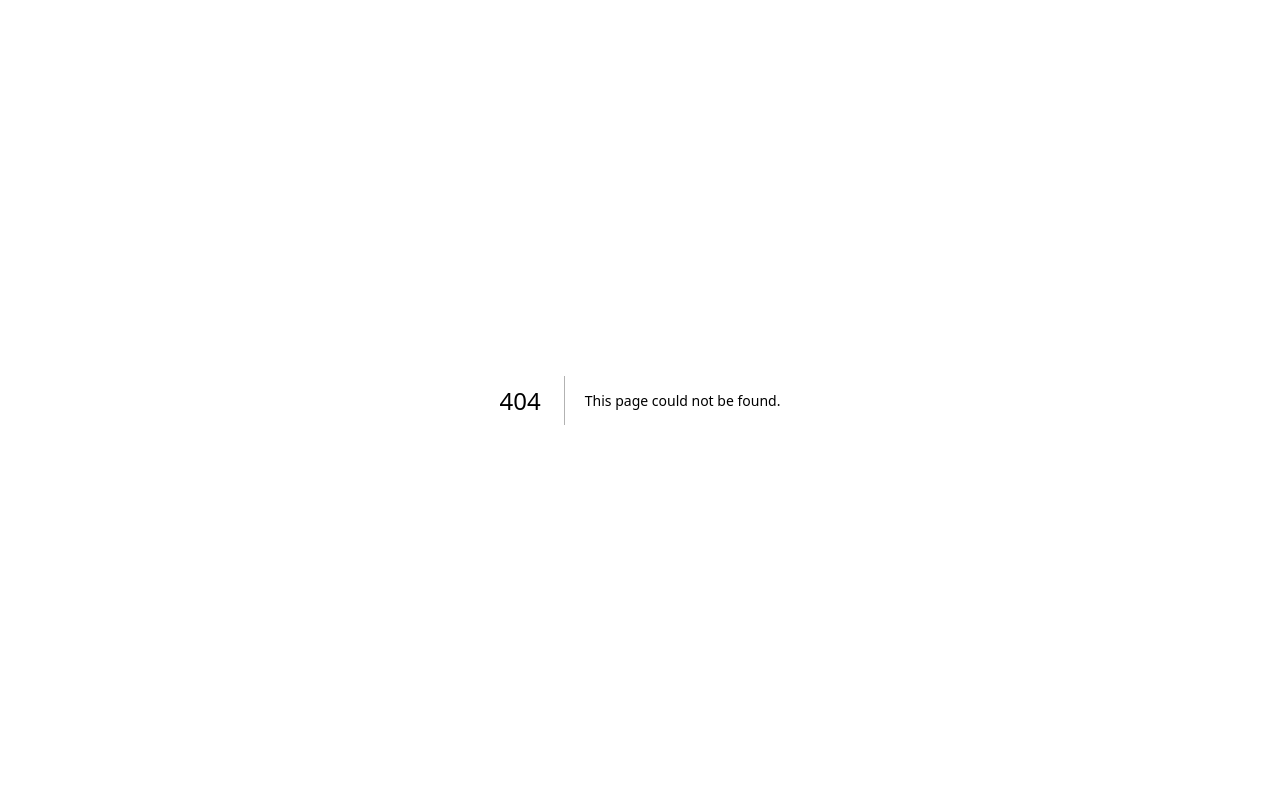
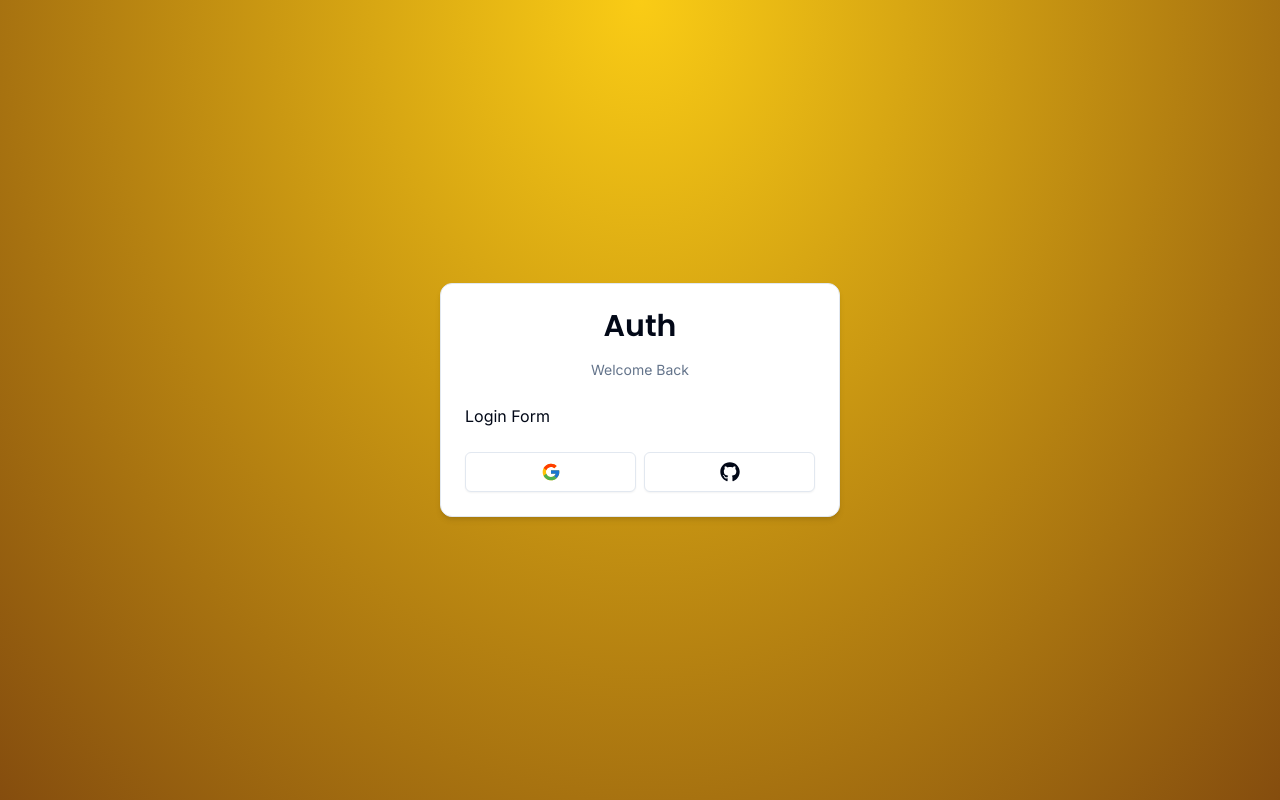
Before and after one commit to ForkingAwesome/stellock-main, a Next.js app in the folder client/: page /auth/login in a window 1280 px wide. Before the commit this address had no page. Built offline with nearby package versions, Linux system fonts and the light colour scheme.

Commit message:
add:card

```diff
--- /dev/null
+++ b/client/app/auth/layout.tsx
@@ -0,0 +1,13 @@
+const AuthLayout = ({
+    children
+}: {
+    children: React.ReactNode
+}) => {
+    return (
+      <div className="h-full flex items-center justify-center bg-[radial-gradient(ellipse_at_top,_var(--tw-gradient-stops))] from-yellow-400 to-yellow-800">
+        {children}
+      </div>
+    );
+}
+
+export default AuthLayout
--- /dev/null
+++ b/client/app/auth/login/page.tsx
@@ -0,0 +1,9 @@
+import { LoginForm } from "@/components/auth/login-form";
+
+const LoginPage = () => {
+    return(
+        <LoginForm />
+    )
+}
+
+export default LoginPage
--- a/client/app/globals.css
+++ b/client/app/globals.css
@@ -1,6 +1,12 @@
 @tailwind base;
 @tailwind components;
 @tailwind utilities;
+
+html,
+body,
+:root {
+  height: 100%;
+}
 
 @layer base {
   :root {
--- a/client/app/page.tsx
+++ b/client/app/page.tsx
@@ -1,7 +1,32 @@
 import { Button } from "@/components/ui/button";
+import { LoginButton } from "@/components/auth/login-button";
+import { cn } from "@/lib/utils";
+import { Poppins } from "next/font/google";
+
+const font = Poppins({
+  subsets: ["latin"],
+  weight: ["600"],
+});
 
 export default function Home() {
   return (
-    <Button size="lg">Click</Button>
+    <main className="flex h-full flex-col items-center justify-center bg-[radial-gradient(ellipse_at_top,_var(--tw-gradient-stops))] from-yellow-400 to-yellow-800">
+      <div className="space-y-6 text-center">
+        <h1
+          className={cn(
+            "text-6xl font-semibold text-white drop-shadow-md",
+            font.className
+          )}
+        >
+          Auth
+        </h1>
+        <p className="text-white text-lg">A simple authentication service</p>
+        <LoginButton>
+          <Button variant="secondary" size="lg">
+            Sign In
+          </Button>
+        </LoginButton>
+      </div>
+    </main>
   );
 }
--- /dev/null
+++ b/client/components/auth/card-wrapper.tsx
@@ -0,0 +1,40 @@
+"use client";
+
+import {
+  Card,
+  CardContent,
+  CardFooter,
+  CardHeader,
+} from "@/components/ui/card";
+import { Header } from "@/components/auth/header";
+import { Social } from "@/components/auth/social";
+
+interface CardWrapperProps {
+  children: React.ReactNode;
+  headerLabel: string;
+  backButtonLabel: string;
+  backButtonHref: string;
+  showSocial?: boolean;
+}
+
+export const CardWrapper = ({
+  children,
+  headerLabel,
+  backButtonLabel,
+  backButtonHref,
+  showSocial,
+}: CardWrapperProps) => {
+  return (
+    <Card className="w-[400px] shadow-md">
+      <CardHeader>
+        <Header label={headerLabel} />
+      </CardHeader>
+      <CardContent>{children}</CardContent>
+      {showSocial && (
+        <CardFooter>
+          <Social />
+        </CardFooter>
+      )}
+    </Card>
+  );
+};
--- /dev/null
+++ b/client/components/auth/header.tsx
@@ -0,0 +1,26 @@
+import { Poppins } from "next/font/google";
+import { cn } from "@/lib/utils";
+
+const font = Poppins({
+    subsets: ["latin"],
+    weight: ["600"],
+});
+
+interface HeaderProps {
+    label: string;
+}
+
+export const Header = ({
+    label,
+}: HeaderProps) => {
+    return (
+        <div className="w-full flex flex-col gap-y-4 items-center justify-center">
+            <h1 className={cn(
+                "text-3xl font-semibold", font.className
+            )}>
+                Auth
+            </h1>
+            <p className="text-muted-foreground text-sm">{label}</p>
+        </div>
+    )
+}
--- /dev/null
+++ b/client/components/auth/login-button.tsx
@@ -0,0 +1,32 @@
+"use client";
+
+import { useRouter } from "next/navigation";
+
+interface LoginButtonProps {
+  children: React.ReactNode;
+  mode?: "modal" | "redirect";
+  asChild?: boolean;
+}
+
+export const LoginButton = ({
+  children,
+  mode = "redirect",
+  asChild,
+}: LoginButtonProps) => {
+
+  const router = useRouter();
+
+  const onClick = () => {
+    router.push("/auth/login");
+  };
+
+  if (mode === "modal") {
+    return <span>Todo</span>;
+  }
+
+  return (
+    <span onClick={onClick} className="cursor-pointer">
+      {children}
+    </span>
+  );
+};
--- /dev/null
+++ b/client/components/auth/login-form.tsx
@@ -0,0 +1,5 @@
+import { CardWrapper } from "./card-wrapper";
+
+export const LoginForm = () => {
+    return (<CardWrapper headerLabel="Welcome Back" backButtonLabel="Don't have an account?" backButtonHref="/auth/register" showSocial>Login Form</CardWrapper>);
+}
--- /dev/null
+++ b/client/components/auth/social.tsx
@@ -0,0 +1,28 @@
+"use client";
+
+import { FcGoogle } from "react-icons/fc";
+import { FaGithub } from "react-icons/fa";
+import { Button } from "@/components/ui/button";
+
+export const Social = () => {
+    return (
+      <div className="flex items-center w-full gap-x-2">
+        <Button
+          size="lg"
+          className="w-full"
+          variant="outline"
+          onClick={() => {}}
+        >
+          <FcGoogle className="w-5 h-5" />
+        </Button>
+        <Button
+          size="lg"
+          className="w-full"
+          variant="outline"
+          onClick={() => {}}
+        >
+          <FaGithub className="w-5 h-5" />
+        </Button>
+      </div>
+    );
+}
--- /dev/null
+++ b/client/components/ui/card.tsx
@@ -0,0 +1,76 @@
+import * as React from "react"
+
+import { cn } from "@/lib/utils"
+
+const Card = React.forwardRef<
+  HTMLDivElement,
+  React.HTMLAttributes<HTMLDivElement>
+>(({ className, ...props }, ref) => (
+  <div
+    ref={ref}
+    className={cn(
+      "rounded-xl border bg-card text-card-foreground shadow",
+      className
+    )}
+    {...props}
+  />
+))
+Card.displayName = "Card"
+
+const CardHeader = React.forwardRef<
+  HTMLDivElement,
+  React.HTMLAttributes<HTMLDivElement>
+>(({ className, ...props }, ref) => (
+  <div
+    ref={ref}
+    className={cn("flex flex-col space-y-1.5 p-6", className)}
+    {...props}
+  />
+))
+CardHeader.displayName = "CardHeader"
+
+const CardTitle = React.forwardRef<
+  HTMLParagraphElement,
+  React.HTMLAttributes<HTMLHeadingElement>
+>(({ className, ...props }, ref) => (
+  <h3
+    ref={ref}
+    className={cn("font-semibold leading-none tracking-tight", className)}
+    {...props}
+  />
+))
+CardTitle.displayName = "CardTitle"
+
+const CardDescription = React.forwardRef<
+  HTMLParagraphElement,
+  React.HTMLAttributes<HTMLParagraphElement>
+>(({ className, ...props }, ref) => (
+  <p
+    ref={ref}
+    className={cn("text-sm text-muted-foreground", className)}
+    {...props}
+  />
+))
+CardDescription.displayName = "CardDescription"
+
+const CardContent = React.forwardRef<
+  HTMLDivElement,
+  React.HTMLAttributes<HTMLDivElement>
+>(({ className, ...props }, ref) => (
+  <div ref={ref} className={cn("p-6 pt-0", className)} {...props} />
+))
+CardContent.displayName = "CardContent"
+
+const CardFooter = React.forwardRef<
+  HTMLDivElement,
+  React.HTMLAttributes<HTMLDivElement>
+>(({ className, ...props }, ref) => (
+  <div
+    ref={ref}
+    className={cn("flex items-center p-6 pt-0", className)}
+    {...props}
+  />
+))
+CardFooter.displayName = "CardFooter"
+
+export { Card, CardHeader, CardFooter, CardTitle, CardDescription, CardContent }
--- a/client/package.json
+++ b/client/package.json
@@ -16,6 +16,7 @@
     "next": "14.2.4",
     "react": "^18",
     "react-dom": "^18",
+    "react-icons": "^5.2.1",
     "tailwind-merge": "^2.3.0",
     "tailwindcss-animate": "^1.0.7"
   },
```
Also changed, not shown: 1 other file (tests, documents, lock files or other folders).
